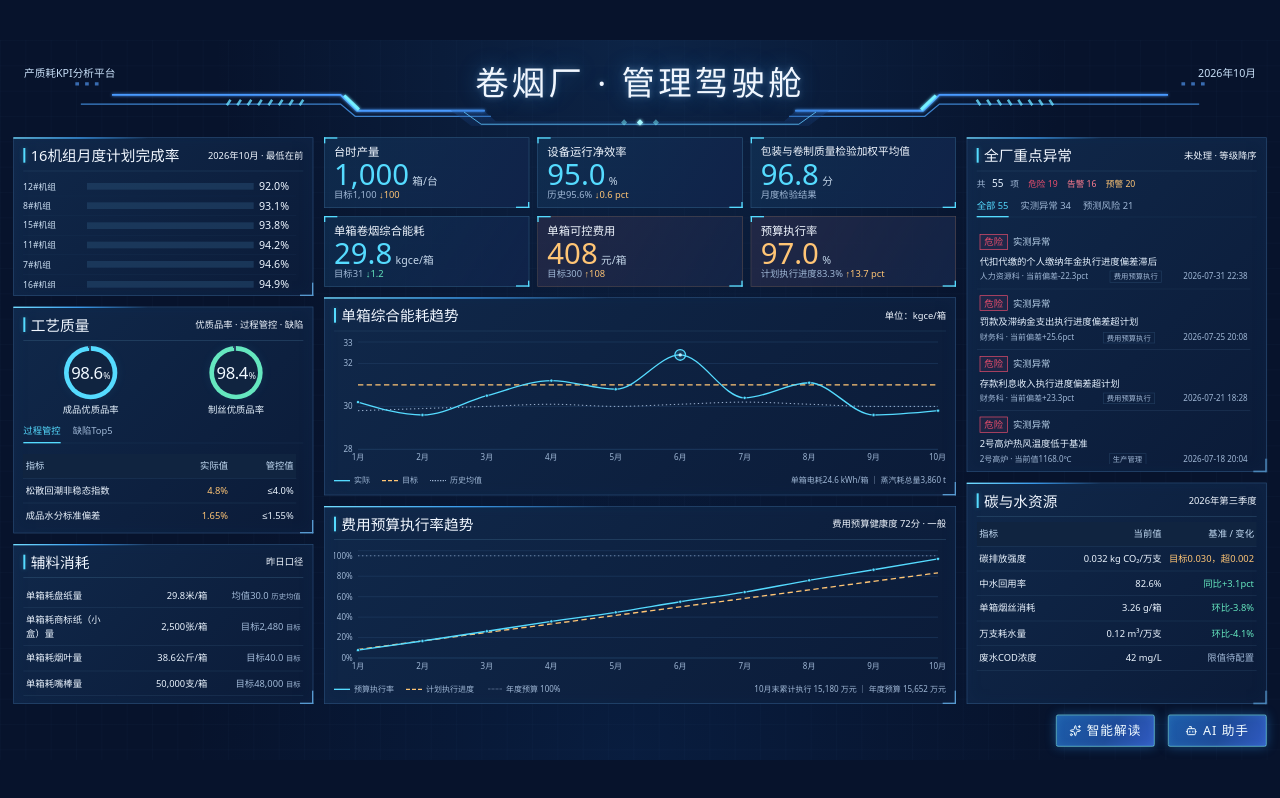
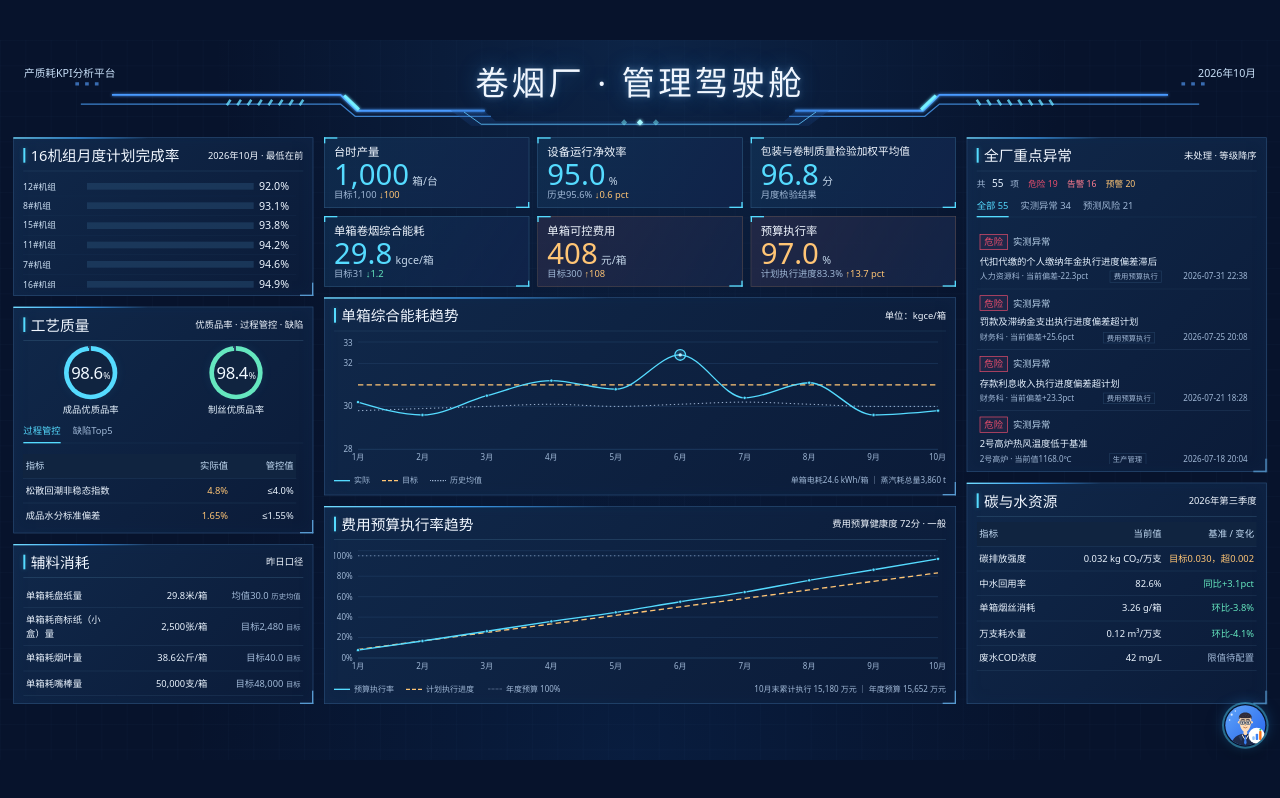
Before and after one commit to Sutattee/Data-Analysis-Platform, a Next.js app: page /cockpit in a window 1280 px wide. Built offline with nearby package versions, Linux system fonts and the light colour scheme.

Commit message:
feat(cockpit): avatar fab with in-panel insight action

```diff
--- a/src/components/cockpit/CockpitAssistant.tsx
+++ b/src/components/cockpit/CockpitAssistant.tsx
@@ -1,30 +1,25 @@
 "use client";
 
-// 驾驶舱 AI 助手：右下角悬浮按钮 + 右侧滑出深色壳对话窗（浅色对话面复用 ChatPanel）。
-// 受控组件：open/onOpen/onClose 由 CockpitView 管理，与「智能解读」滑出面板互斥展开。
+// 驾驶舱 AI 助手：右下角圆形头像悬浮球（与其他板块同款 AnalystAvatar，面板打开时隐藏）+
+// 右侧滑出深色壳对话窗（浅色对话面复用 ChatPanel）。
+// 面板头部提供「智能解读」功能按钮：点击即以新会话自动发送固定指令，Agent 立即执行
+// （思考中 → 执行过程 → 输出全厂KPI解读报告，报告文案见 mock-data/cockpit.ts）。
 // 会话管理照 energy-overview/AiAssistant.tsx：首次打开后面板常驻挂载（收起不销毁会话）、
 // chatKey 重挂（新建会话/继续历史）、面板内历史记录/收藏覆盖视图；Escape 收起面板。
 import { useEffect, useState } from "react";
-import { Bot } from "lucide-react";
 import { ChatPanel } from "@/components/qa/ChatPanel";
+import { AnalystAvatar } from "@/components/qa/AnalystAvatar";
 import { useApp } from "@/lib/store/AppContext";
 import { formatDate } from "@/lib/utils";
-import { COCKPIT_AI_QUESTIONS } from "@/lib/mock-data/cockpit";
+import { COCKPIT_AI_QUESTIONS, COCKPIT_INSIGHT_COMMAND } from "@/lib/mock-data/cockpit";
 
 // 驾驶舱场景欢迎语（深色壳 + 浅色对话面）
 const WELCOME_TEXT =
-  "您好，我是管理驾驶舱AI助手。可直接询问本月全厂产质耗KPI、重点异常与预算执行情况。";
+  "您好，我是管理驾驶舱AI助手。可直接询问本月全厂产质耗KPI、重点异常与预算执行情况，或点击上方「智能解读」一键生成分析报告。";
 
-export function CockpitAssistant({
-  open,
-  onOpen,
-  onClose,
-}: {
-  open: boolean;
-  onOpen: () => void;
-  onClose: () => void;
-}) {
+export function CockpitAssistant() {
   const { state, toggleFavorite } = useApp();
+  const [open, setOpen] = useState(false);
   const [everOpened, setEverOpened] = useState(false); // 首次打开后面板常驻挂载（收起不销毁会话）
   const [chatKey, setChatKey] = useState(0); // 递增以重挂 ChatPanel（新建会话/继续历史）
   const [chatInitialQuery, setChatInitialQuery] = useState<string | undefined>(undefined);
@@ -36,15 +31,15 @@ export function CockpitAssistant({
   useEffect(() => {
     if (!open) return;
     const onKey = (e: KeyboardEvent) => {
-      if (e.key === "Escape") onClose();
+      if (e.key === "Escape") setOpen(false);
     };
     document.addEventListener("keydown", onKey);
     return () => document.removeEventListener("keydown", onKey);
-  }, [open, onClose]);
+  }, [open]);
 
   function handleOpen() {
+    setOpen(true);
     setEverOpened(true);
-    onOpen();
   }
 
   // 新建会话：清空当前对话重新开始
@@ -68,22 +63,30 @@ export function CockpitAssistant({
     setHistoryOpen(false);
   }
 
+  // 智能解读：以新会话自动发送固定指令，Agent 立即执行并输出解读报告
+  function handleRunInsight() {
+    handleContinueHistory(COCKPIT_INSIGHT_COMMAND);
+    setFavoritesOpen(false);
+  }
+
   const historyQuestions = state.history.filter((m) => m.role === "user");
   const favorites = state.favorites;
   const chatHidden = historyOpen || favoritesOpen;
 
   return (
     <>
-      {/* 右下角悬浮按钮（最右位，智能解读按钮在其左侧） */}
-      <button
-        type="button"
-        className="insight-trigger"
-        aria-expanded={open}
-        aria-controls="cockpit-assistant"
-        onClick={handleOpen}
-      >
-        <Bot size={18} aria-hidden /> AI 助手
-      </button>
+      {/* 右下角圆形头像悬浮球（面板打开时隐藏，与其他板块 AI 助手一致） */}
+      {!open && (
+        <button
+          type="button"
+          className="ai-fab"
+          title="AI 助手"
+          aria-label="打开 AI 助手"
+          onClick={handleOpen}
+        >
+          <AnalystAvatar />
+        </button>
+      )}
 
       {everOpened && (
         <aside
@@ -92,11 +95,19 @@ export function CockpitAssistant({
           aria-label="驾驶舱AI助手"
           hidden={!open}
         >
-          {/* 深色标题栏：标题 + 历史/收藏/新建会话 + 收起 */}
+          {/* 深色标题栏：标题 + 智能解读 + 历史/收藏/新建会话 + 收起 */}
           <div className="assistant-head">
             <h3 onClick={handleBackToChat} style={{ cursor: "pointer" }} title="返回对话">
               智能问数助手
             </h3>
+            <button
+              type="button"
+              className="assistant-btn insight-action"
+              onClick={handleRunInsight}
+              title="自动发送指令，一键生成驾驶舱解读报告"
+            >
+              ✦ 智能解读
+            </button>
             <button
               type="button"
               className="assistant-btn"
@@ -122,7 +133,7 @@ export function CockpitAssistant({
             <button type="button" className="assistant-btn" onClick={handleNewSession}>
               新建会话
             </button>
-            <button type="button" className="assistant-close" onClick={onClose} aria-label="收起面板">
+            <button type="button" className="assistant-close" onClick={() => setOpen(false)} aria-label="收起面板">
               ×
             </button>
           </div>
--- a/src/components/cockpit/CockpitView.tsx
+++ b/src/components/cockpit/CockpitView.tsx
@@ -15,7 +15,6 @@ import { QualityPanel } from "./QualityPanel";
 import { MaterialPanel } from "./MaterialPanel";
 import { AnomalyPanel } from "./AnomalyPanel";
 import { CarbonWaterPanel } from "./CarbonWaterPanel";
-import { InsightLayer } from "./InsightLayer";
 import { CockpitAssistant } from "./CockpitAssistant";
 
 const DESIGN_WIDTH = 1920;
@@ -23,8 +22,6 @@ const DESIGN_HEIGHT = 1080;
 
 export function CockpitView() {
   const viewportRef = useRef<HTMLDivElement>(null);
-  // 右下两个滑出面板（智能解读 / AI 助手）互斥展开；null = 均收起
-  const [openPanel, setOpenPanel] = useState<"insight" | "assistant" | null>(null);
   // 客户端初次渲染即按视口初始化（避免 SSR scale=1 首帧溢出闪烁）；SSR 阶段用 1
   const [scale, setScale] = useState(() =>
     typeof window === "undefined" ? 1 : Math.min(window.innerWidth / DESIGN_WIDTH, window.innerHeight / DESIGN_HEIGHT),
@@ -76,17 +73,8 @@ export function CockpitView() {
           </div>
         </div>
 
-        {/* 右下角悬浮层（相对整个画布定位，随画布等比缩放）；两个滑出面板互斥展开 */}
-        <InsightLayer
-          open={openPanel === "insight"}
-          onOpen={() => setOpenPanel("insight")}
-          onClose={() => setOpenPanel(null)}
-        />
-        <CockpitAssistant
-          open={openPanel === "assistant"}
-          onOpen={() => setOpenPanel("assistant")}
-          onClose={() => setOpenPanel(null)}
-        />
+        {/* 右下角 AI 助手悬浮球 + 滑出对话面板（面板内含「智能解读」一键报告） */}
+        <CockpitAssistant />
       </div>
     </div>
   );
--- a/src/components/cockpit/InsightLayer.tsx
+++ /dev/null
@@ -1,86 +0,0 @@
-"use client";
-
-// 智能解读：右下角悬浮按钮 + 右侧滑出 AI 面板（与 AI 助手同壳、互斥展开，由 CockpitView 控制 open）。
-// 每次打开/点「重新生成」都以新会话自动发送「驾驶舱智能解读」指令，Agent 立即执行：
-// 思考中 → 可展开的执行过程 → 输出全厂KPI解读报告（报告文案见 mock-data/cockpit.ts）
-import { useEffect, useState } from "react";
-import { Sparkles } from "lucide-react";
-import { ChatPanel } from "@/components/qa/ChatPanel";
-import { COCKPIT_INSIGHT_COMMAND } from "@/lib/mock-data/cockpit";
-
-export function InsightLayer({
-  open,
-  onOpen,
-  onClose,
-}: {
-  open: boolean;
-  onOpen: () => void;
-  onClose: () => void;
-}) {
-  const [everOpened, setEverOpened] = useState(false); // 首次打开后面板常驻挂载（收起不销毁）
-  const [runKey, setRunKey] = useState(0); // 递增以重挂 ChatPanel（每次打开/重新生成即重新执行）
-
-  // Escape 收起面板（不销毁会话）
-  useEffect(() => {
-    if (!open) return;
-    const onKey = (e: KeyboardEvent) => {
-      if (e.key === "Escape") onClose();
-    };
-    document.addEventListener("keydown", onKey);
-    return () => document.removeEventListener("keydown", onKey);
-  }, [open, onClose]);
-
-  function handleTrigger() {
-    if (open) {
-      onClose();
-      return;
-    }
-    setEverOpened(true);
-    setRunKey((k) => k + 1); // 新会话自动发送解读指令并执行
-    onOpen();
-  }
-
-  return (
-    <>
-      {/* 右下角悬浮按钮（左位，AI 助手按钮在其右侧） */}
-      <button
-        type="button"
-        className="insight-trigger secondary"
-        aria-expanded={open}
-        aria-controls="cockpit-insight"
-        onClick={handleTrigger}
-      >
-        <Sparkles size={18} aria-hidden /> 智能解读
-      </button>
-
-      {everOpened && (
-        <aside
-          id="cockpit-insight"
-          className="assistant-panel"
-          aria-label="驾驶舱智能解读"
-          hidden={!open}
-        >
-          <div className="assistant-head">
-            <h3>智能解读</h3>
-            <button type="button" className="assistant-btn" onClick={() => setRunKey((k) => k + 1)}>
-              重新生成
-            </button>
-            <button type="button" className="assistant-close" onClick={onClose} aria-label="收起面板">
-              ×
-            </button>
-          </div>
-          {/* 浅色对话面：suppressHistory——自动指令与追问不计入业务问数历史 */}
-          <div className="assistant-body">
-            <ChatPanel
-              key={runKey}
-              compact
-              suppressHistory
-              initialQuery={COCKPIT_INSIGHT_COMMAND}
-              inputPlaceholder="继续追问驾驶舱数据"
-            />
-          </div>
-        </aside>
-      )}
-    </>
-  );
-}
--- a/src/components/cockpit/cockpit.css
+++ b/src/components/cockpit/cockpit.css
@@ -240,31 +240,25 @@
 .cockpit .bar-track { height: 10px; background: #24466c99; }
 .cockpit .bar-mark { height: 100%; background: linear-gradient(90deg, #346bcb, #55dbff); }
 
-/* 右下悬浮按钮。bottom/right相对整个screen定位；滑出面板样式见下方补充段 .assistant-panel。 */
-.cockpit .insight-trigger {
+/* 右下角 AI 助手悬浮球（与其他板块同款头像球，深色描边发光；面板打开时组件卸载）。
+   bottom/right 相对整个 screen 定位；滑出面板样式见下方补充段 .assistant-panel。 */
+.cockpit .ai-fab {
   position: absolute;
   right: 20px;
   bottom: 20px;
-  display: inline-flex;
-  align-items: center;
-  justify-content: center;
-  gap: 8px;
-  min-width: 148px;
-  height: 48px;
-  padding: 8px 18px;
-  border: 1px solid #7beaff;
-  border-radius: 3px;
-  background: linear-gradient(120deg, #1c5daa, #1e4b99 55%, #315ac2);
-  color: #f1fbff;
-  box-shadow: 0 0 16px #2c9cff66, inset 0 0 12px #72dfff22;
-  font-size: 19px;
-  font-weight: 500;
-  letter-spacing: .08em;
   z-index: 30;
+  width: 64px;
+  height: 64px;
+  padding: 0;
+  border: 0;
+  border-radius: 50%;
+  overflow: hidden;
+  background: transparent;
+  box-shadow: 0 0 0 3px #55dbff66, 0 0 20px #2c9cff66, 0 10px 26px #0009;
+  transition: transform .15s;
 }
-.cockpit .insight-trigger:hover { background: linear-gradient(120deg, #2470be, #285bb1 55%, #416dd4); }
-.cockpit .insight-trigger.secondary { right: 188px; }
-.cockpit .icon { width: 20px; height: 20px; display: inline-block; }
+.cockpit .ai-fab:hover { transform: scale(1.06); }
+.cockpit .ai-fab:active { transform: scale(0.95); }
 
 /* ===== 正式页面补充样式 ===== */
 
@@ -389,6 +383,9 @@
 .cockpit .assistant-head h3 { font-size: 16px; margin-right: auto; }
 .cockpit .assistant-btn { border: 1px solid #46749a66; background: transparent; color: #cfe4f8; font-size: 12px; padding: 4px 8px; white-space: nowrap; }
 .cockpit .assistant-btn:hover, .cockpit .assistant-btn[aria-pressed="true"] { color: var(--cyan); border-color: #55dbff88; }
+/* 「智能解读」功能按钮：面板内高亮入口（点击自动执行一键报告） */
+.cockpit .assistant-btn.insight-action { color: var(--cyan); border-color: #55dbff88; font-weight: 500; }
+.cockpit .assistant-btn.insight-action:hover { border-color: var(--cyan); box-shadow: 0 0 10px #55dbff33; }
 .cockpit .assistant-close { width: 28px; height: 28px; border: 1px solid #46749a; background: transparent; color: #dff6ff; font-size: 18px; line-height: 1; }
 .cockpit .assistant-body { position: relative; flex: 1; min-height: 0; background: #fff; }
 
```
